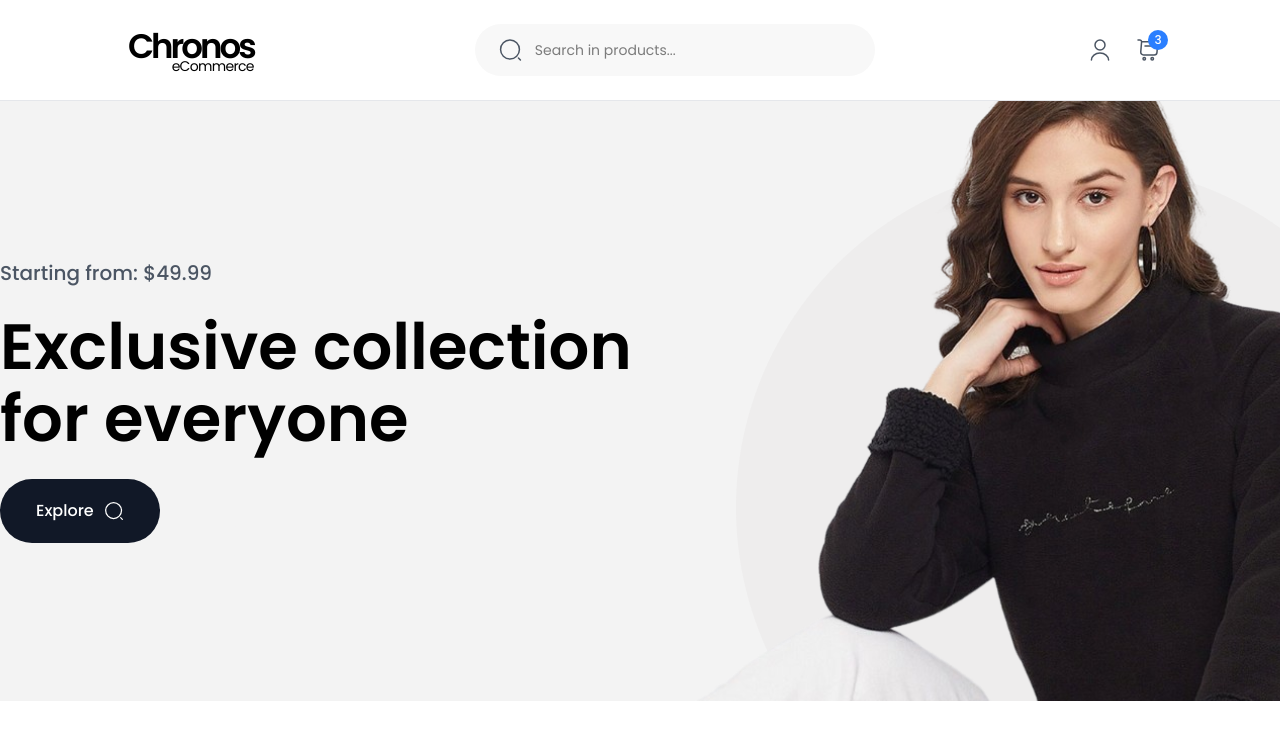
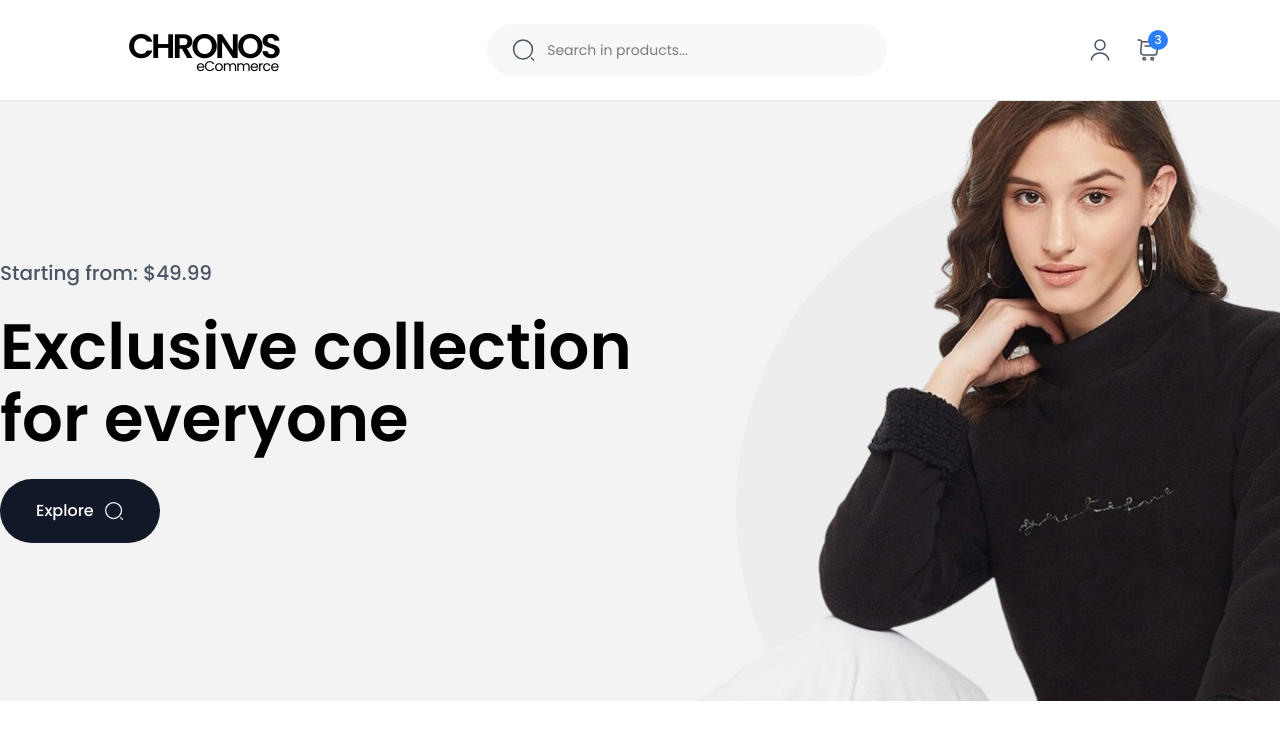
Before and after one commit to NurAlam123/kroniq, a React (Vite) app: page / in a window 1280 px wide. Shown: the top 740 px of the page. Built offline with nearby package versions, Linux system fonts and the light colour scheme.

Commit message:
fix(home/navbar): change the logo text form lowercase to uppercase

```diff
--- a/src/components/layout/Navbar.tsx
+++ b/src/components/layout/Navbar.tsx
@@ -17,8 +17,8 @@
 const NavbarLogo = () => {
   return (
     <div className="w-fit select-none mx-2">
-      <h1 className="font-semibold text-[34px] -tracking-[3px] leading-8">
-        Chronos
+      <h1 className="font-semibold text-[34px] -tracking-[3px] leading-8 uppercase">
+        CHRONOS
       </h1>
       <p className="text-sm text-end leading-2 tracking-tighter">eCommerce</p>
     </div>
```
